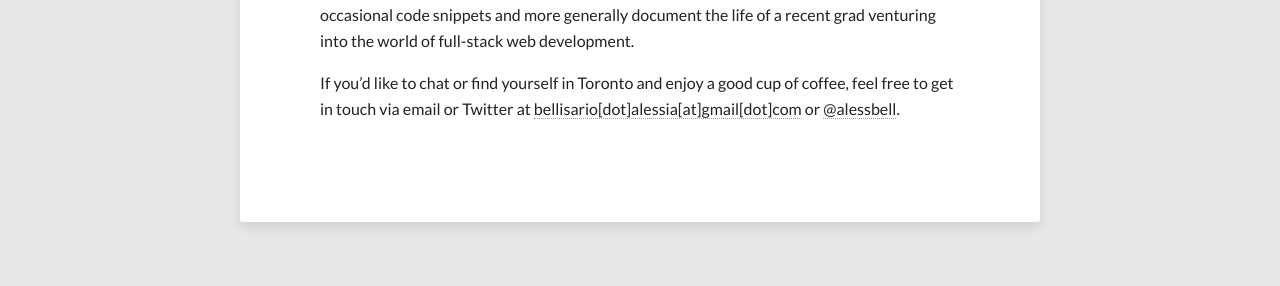
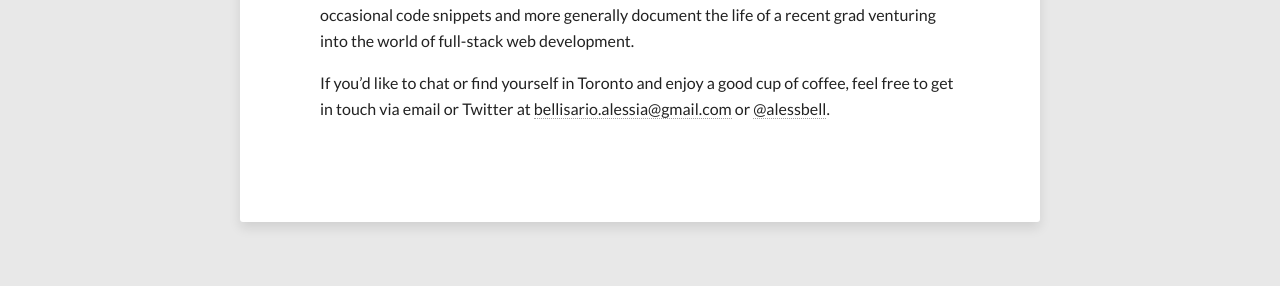
Before and after one commit to alessbell/alessbell.github.io-archive, a Jekyll site: the page built from about.md, in a window 1280 px wide. Shown: the part 700-986 px from the top of the page. Built offline with Jekyll 4.4.1, drawn with Linux system fonts in a browser that asks for light colours; nearby versions of some CDN libraries.

Commit message:
Updated about.md

```diff
--- a/about.md
+++ b/about.md
@@ -14,4 +14,4 @@ Hi, I'm Alessia Bellisario. I'm a recent graduate of [Trinity College](http://ww
 
 I hope to use this tiny piece of digital real estate to track my Bitmaker progress, post occasional code snippets and more generally document the life of a recent grad venturing into the world of full-stack web development.
 
-If you'd like to chat or find yourself in Toronto and enjoy a good cup of coffee, feel free to get in touch via email or Twitter at <a href="bellisario.alessia@gmail.com">bellisario[dot]alessia[at]gmail[dot]com</a> or [@alessbell](http://twitter.com/alessbell).
+If you'd like to chat or find yourself in Toronto and enjoy a good cup of coffee, feel free to get in touch via email or Twitter at <bellisario.alessia@gmail.com> or [@alessbell](http://twitter.com/alessbell).
```
